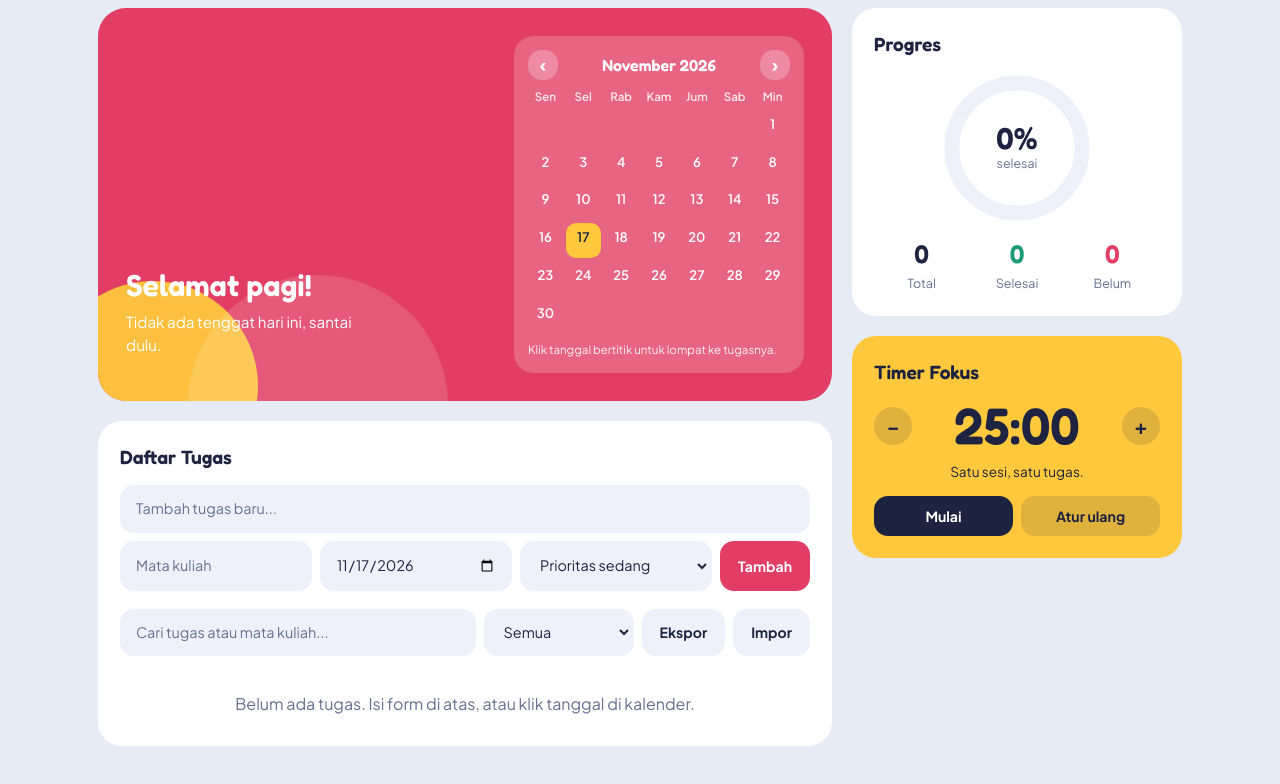
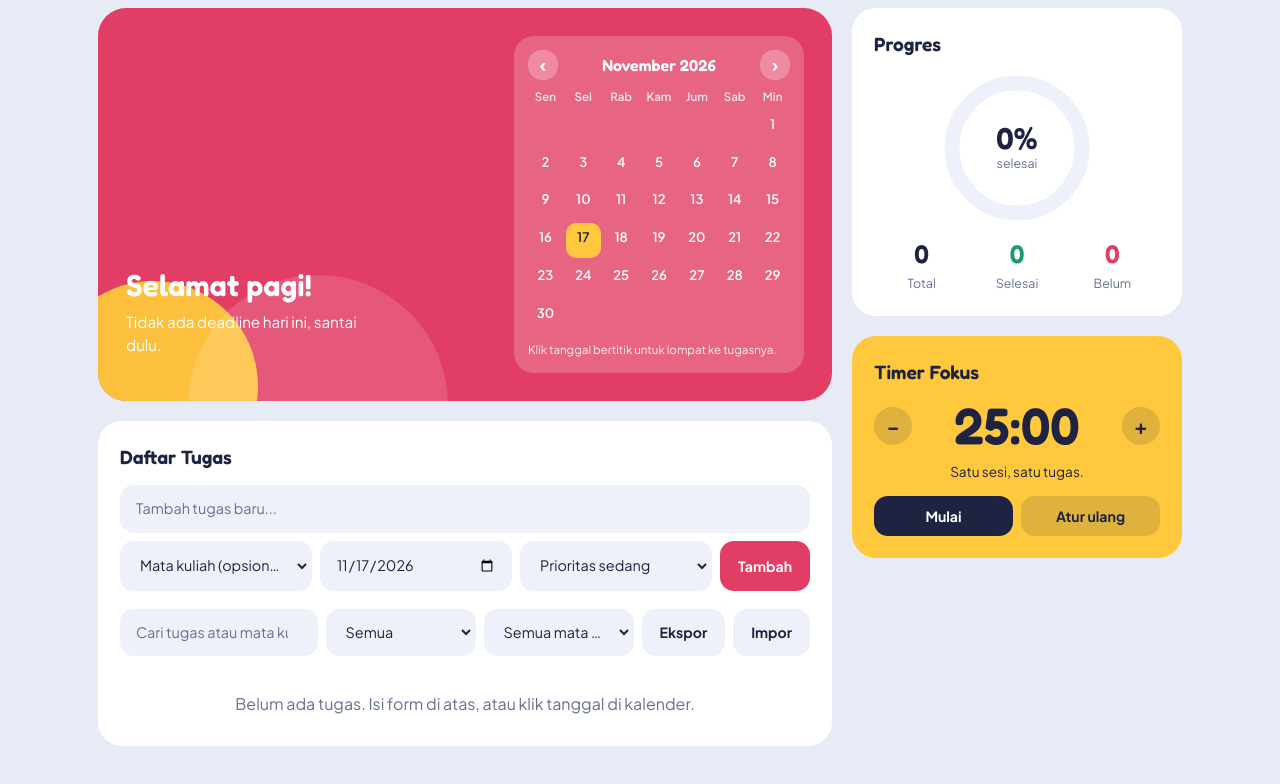
Before and after one commit to denisekapratama/manajemen-tugas, a plain HTML site: page index.html in a window 1280 px wide. Shown: the part 94-878 px from the top of the page. Drawn offline with Linux system fonts and the light colour scheme.

Commit message:
Add files via upload

```diff
--- a/index.html
+++ b/index.html
@@ -54,7 +54,7 @@
 
                                 <form id="taskForm">
                     <input type="text" id="taskInput" placeholder="Tambah tugas baru..." aria-label="Nama tugas" autocomplete="off" required>
-                    <input type="text" id="courseInput" placeholder="Mata kuliah" aria-label="Mata kuliah" autocomplete="off">
+                    <select id="courseInput" aria-label="Mata kuliah"></select>
                     <input type="date" id="deadlineInput" aria-label="Tenggat" required>
                     <select id="prioritySelect" aria-label="Prioritas">
                         <option value="tinggi">Prioritas tinggi</option>
@@ -74,6 +74,7 @@
                         <option value="belum">Belum selesai</option>
                         <option value="selesai">Selesai</option>
                     </select>
+                                        <select id="filterCourse" aria-label="Filter mata kuliah"></select>
                     <button type="button" id="exportBtn">Ekspor</button>
                     <button type="button" id="importBtn">Impor</button>
                     <input type="file" id="importFile" accept="application/json,.json" hidden>
--- a/script.js
+++ b/script.js
@@ -11,6 +11,32 @@ const searchInput = $("searchInput"), filterStatus = $("filterStatus");
 const taskList = $("taskList"), emptyMessage = $("emptyMessage");
 const calendarGrid = $("calendarGrid"), monthLabel = $("monthLabel");
 const themeToggle = $("themeToggle");
+const filterCourse = $("filterCourse");
+
+const COURSES = [
+    { value: "Arkom", label: "Arkom (Arsitektur dan Organisasi Komputer)" },
+    { value: "Logika Informatika", label: "Logika Informatika" },
+    { value: "PTI", label: "PTI (Pengantar Teknologi Informasi)" },
+    { value: "Kalkulus", label: "Kalkulus" },
+    { value: "English", label: "English" },
+    { value: "Agama", label: "Agama" },
+    { value: "Pancasila", label: "Pancasila" },
+    { value: "Algoritma", label: "Algoritma (Algoritma dan Pemrograman Dasar)" }
+];
+
+function fillSelect(select, firstLabel, firstValue) {
+    select.innerHTML = "";
+    const first = document.createElement("option");
+    first.value = firstValue;
+    first.textContent = firstLabel;
+    select.appendChild(first);
+    COURSES.forEach((c) => {
+        const opt = document.createElement("option");
+        opt.value = c.value;
+        opt.textContent = c.label;
+        select.appendChild(opt);
+    });
+}
 
 let tasks = loadTasks();
 let editingId = null;
@@ -58,6 +84,7 @@ function visibleTasks() {
     return sortedTasks().filter((t) => {
         if (status === "belum" && t.completed) return false;
         if (status === "selesai" && !t.completed) return false;
+                if (filterCourse.value !== "semua" && t.course !== filterCourse.value) return false;
         return q === "" || (t.name + " " + (t.course || "")).toLowerCase().includes(q);
     });
 }
@@ -78,6 +105,11 @@ function stopEditing() {
 function startEditing(task) {
     editingId = task.id;
     taskInput.value = task.name;
+        if (task.course && !Array.from(courseInput.options).some((o) => o.value === task.course)) {
+        const extra = document.createElement("option");
+        extra.value = task.course; extra.textContent = task.course;
+        courseInput.appendChild(extra);
+    }
     courseInput.value = task.course || "";
     deadlineInput.value = task.deadline;
     prioritySelect.value = task.priority || "sedang";
@@ -109,6 +141,7 @@ taskForm.addEventListener("submit", (event) => {
 
 searchInput.addEventListener("input", renderTasks);
 filterStatus.addEventListener("change", renderTasks);
+filterCourse.addEventListener("change", renderTasks);
 
 /* ---------- Daftar tugas ---------- */
 function renderTasks() {
@@ -148,7 +181,7 @@ function renderTasks() {
         meta.appendChild(badge);
 
         const date = document.createElement("span");
-        date.textContent = "Tenggat " + formatDate(task.deadline);
+                date.textContent = "Deadline " + formatDate(task.deadline);
         meta.appendChild(date);
         if (isLate) {
             const late = document.createElement("span");
@@ -205,8 +238,8 @@ function renderStats() {
     const today = todayKey();
     const dueToday = tasks.filter((t) => !t.completed && t.deadline === today).length;
     const late = tasks.filter((t) => !t.completed && t.deadline < today).length;
-    let sub = dueToday > 0 ? "Ada " + dueToday + " tugas yang jatuh tempo hari ini." : "Tidak ada tenggat hari ini, santai dulu.";
-    if (late > 0) sub += " " + late + " tugas sudah lewat tenggat.";
+        let sub = dueToday > 0 ? "Ada " + dueToday + " tugas yang jatuh tempo hari ini." : "Tidak ada deadline hari ini, santai dulu.";
+        if (late > 0) sub += " " + late + " tugas sudah lewat deadline.";
     $("greetingSub").textContent = sub;
 }
 function renderGreeting() {
@@ -233,7 +266,7 @@ function renderAlerts() {
     const shown = alertsExpanded ? due : due.slice(0, LIMIT);
 
     shown.forEach((task) => {
-        const when = task.deadline < today ? "Terlambat" : task.deadline === today ? "Tenggat hari ini" : "Tenggat besok";
+                const when = task.deadline < today ? "Terlambat" : task.deadline === today ? "Deadline hari ini" : "Deadline besok";
 
         const div = document.createElement("div");
         div.className = "alert" + (task.deadline <= today ? " urgent" : "");
@@ -435,6 +468,8 @@ $("timerReset").addEventListener("click", () => {
 let savedTheme = null;
 try { savedTheme = localStorage.getItem(THEME_KEY); } catch (e) {}
 applyTheme(savedTheme || (window.matchMedia("(prefers-color-scheme: dark)").matches ? "dark" : "light"));
+fillSelect(courseInput, "Mata kuliah (opsional)", "");
+fillSelect(filterCourse, "Semua mata kuliah", "semua");
 deadlineInput.value = todayKey();
 renderGreeting(); renderTasks(); renderCalendar(); renderStats(); renderAlerts(); drawTimer();
 setInterval(renderAlerts, 60 * 1000);
--- a/style.css
+++ b/style.css
@@ -210,6 +210,7 @@ form { grid-template-columns: 1fr 1fr 1fr auto; }
     .form-actions { grid-column: 1 / -1; }
     .alert { flex-direction: column; align-items: flex-start; }
 }
-.alerts { position: static; max-height: none; overflow: visible; gap: 8px; box-shadow: none; }
-.alert { padding: 10px 14px; box-shadow: none; }
-.alerts-more { justify-self: start; background: var(--card); color: var(--ink); }
+.alerts { position: sticky; top: 10px; z-index: 5; gap: 8px; max-height: 45vh; overflow-y: auto; }
+.alert { padding: 10px 14px; box-shadow: 0 6px 18px rgba(0, 0, 0, .18); }
+.alerts-more { justify-self: start; background: var(--card); color: var(--ink); box-shadow: 0 4px 12px rgba(0, 0, 0, .18); }
+select { text-overflow: ellipsis; }
```
